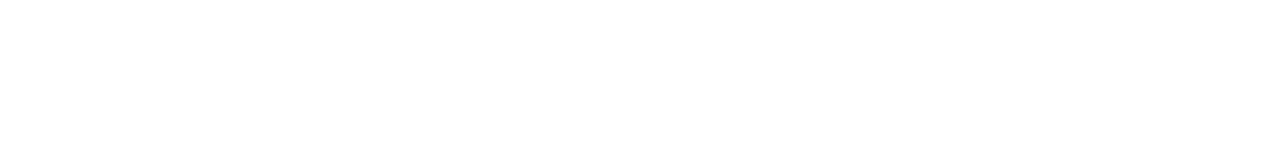
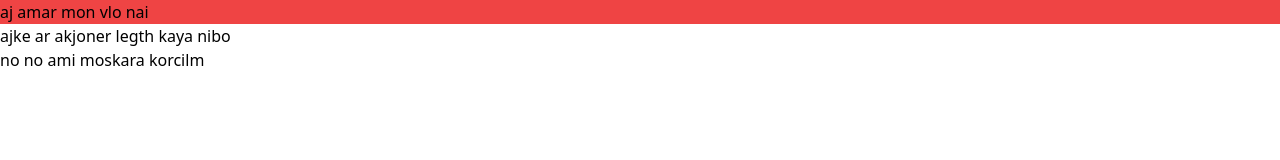
Before and after one commit to monoronjons86/tailwinds, a plain HTML site: page index.html in a window 1280 px wide. Drawn offline with nearby package versions, Linux system fonts and the light colour scheme.

Commit message:
bacis add

```diff
--- a/index.html
+++ b/index.html
@@ -4,8 +4,12 @@
     <meta charset="UTF-8">
     <meta name="viewport" content="width=device-width, initial-scale=1.0">
     <title>Document</title>
+    <script src="https://cdn.tailwindcss.com"></script>
 </head>
 <body>
+    <h1 class="bg-red-500">aj amar mon vlo nai</h1>
+    <h3>ajke ar akjoner legth kaya nibo</h3>
+    <p>no no ami moskara korcilm</p>
 
 </body>
 </html>
```
